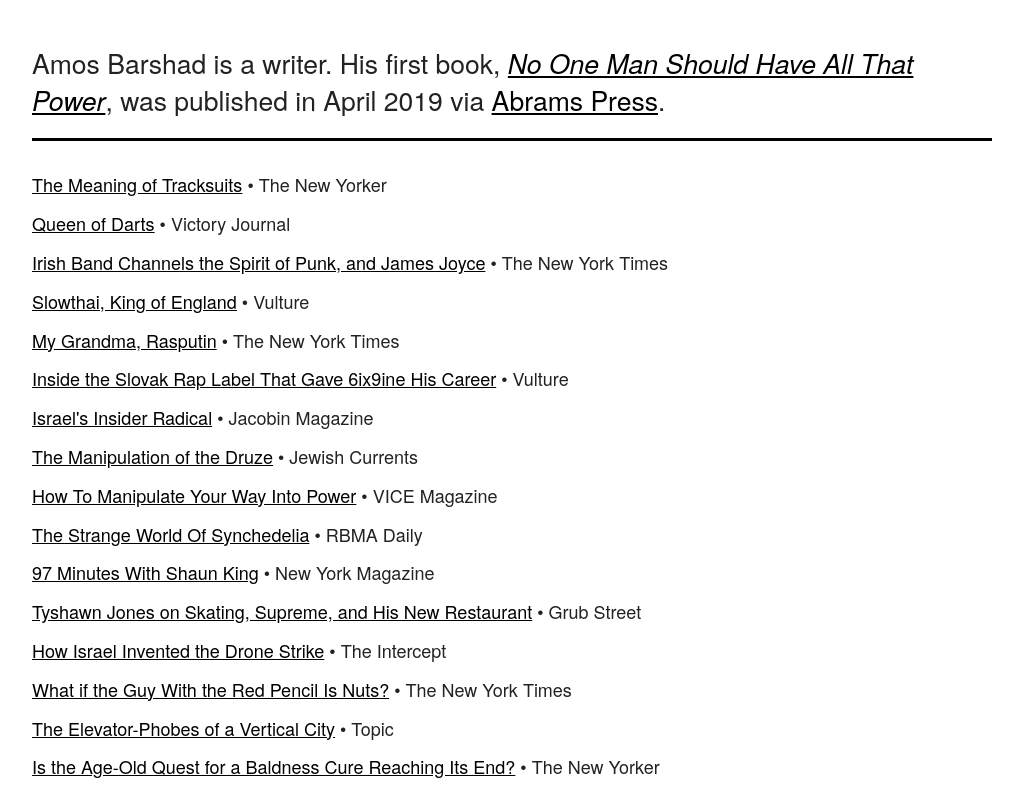
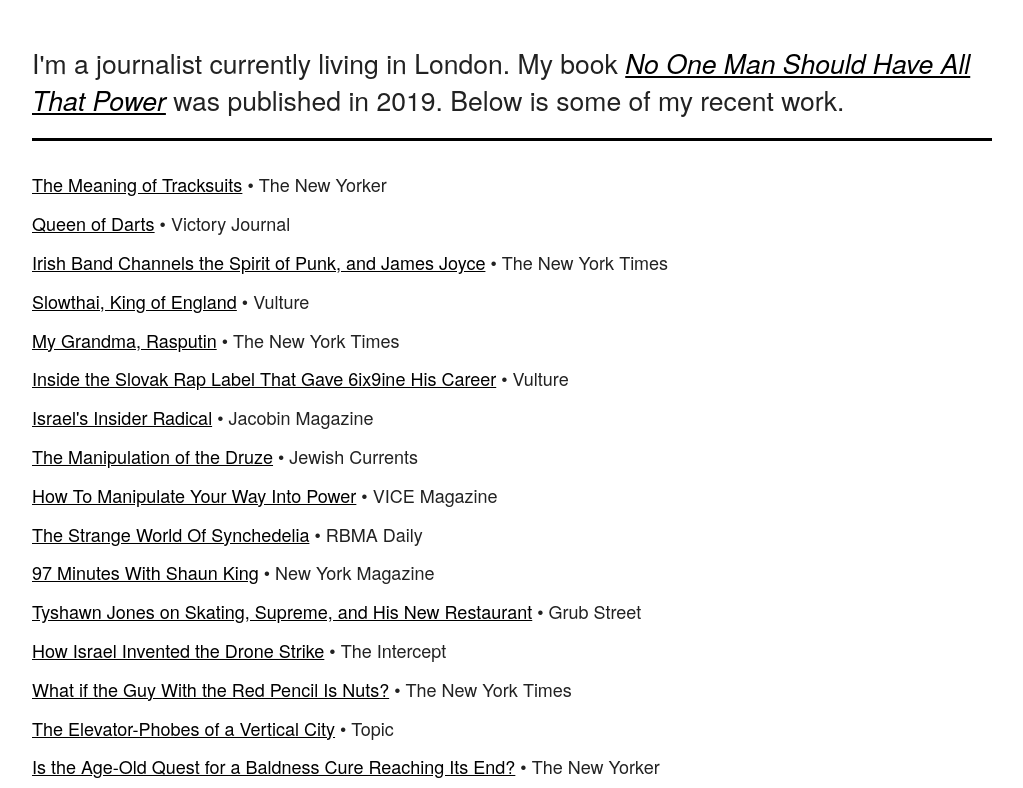
Before and after one commit to amosbarshad/amosbarshad.github.io, a plain HTML site: page work.html in a window 1280 px wide. Shown: the top 788 px of the page, without its empty margins (128-1151 px from the left). Drawn offline with Linux system fonts and the light colour scheme.

Commit message:
update bio

```diff
--- a/work.html
+++ b/work.html
@@ -26,7 +26,7 @@
   <div class="container" style='margin-top: 2%;'>
     <div class="row">
       <div class="twelve columns border" style="margin-top: 2%">
-        <p class='about'>Amos Barshad is a writer. His first book, <i><a href="https://www.indiebound.org/book/9781419734557" target="_blank">No One Man Should Have All That Power</a></i>, was published in April 2019 via <a href="https://www.abramsbooks.com/product/no-one-man-should-have-all-that-power_9781419734557/" target="_blank">Abrams Press</a>.
+        <p class='about'>I'm a journalist currently living in London. My book <i><a href="https://www.indiebound.org/book/9781419734557" target="_blank">No One Man Should Have All That Power</a></i> was published in 2019. Below is some of my recent work.</p>
       </div>
     <div class='row'>
       <div class='twelve columns work' style="margin-top: 2%">
```
